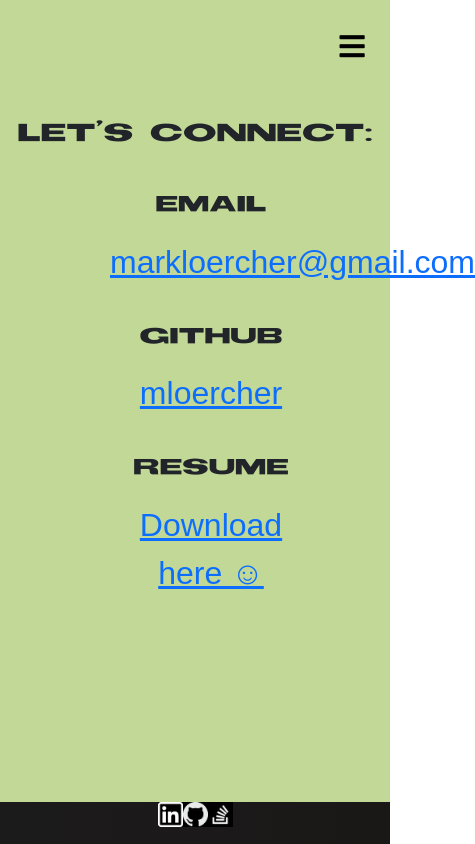
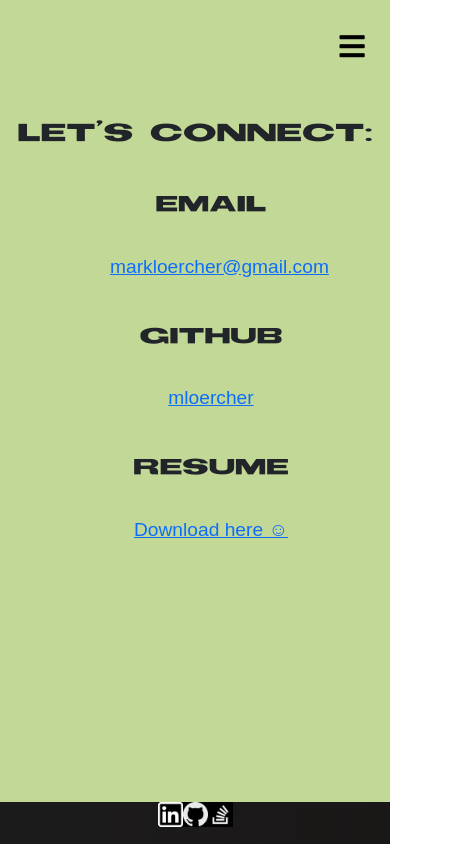
Before and after one commit to mloercher/ml_portfolio, a React (Create React App) app: page /contact in a window 390 px wide. Shown: the whole page, 475 px wide, since content can reach past the window. Built offline with nearby package versions, Linux system fonts and the light colour scheme; a web font is replaced by a local one.

Commit message:
info centered

```diff
--- a/src/components/About/index.css
+++ b/src/components/About/index.css
@@ -50,6 +50,11 @@ section {
   .aboutContainer{
     padding-bottom: 2%;
   }
+
+  .links a{
+    font-size: 1.2rem;
+    align-items: center;
+  }
 }
 
 @media only screen and (max-width: 375px) {
```
